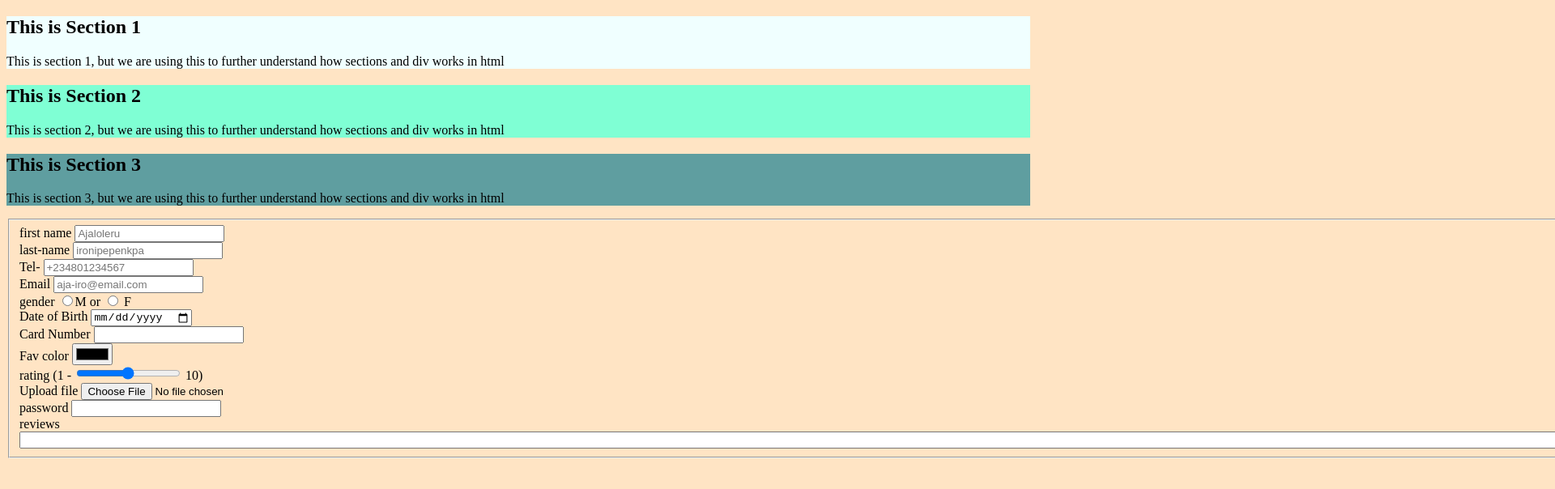
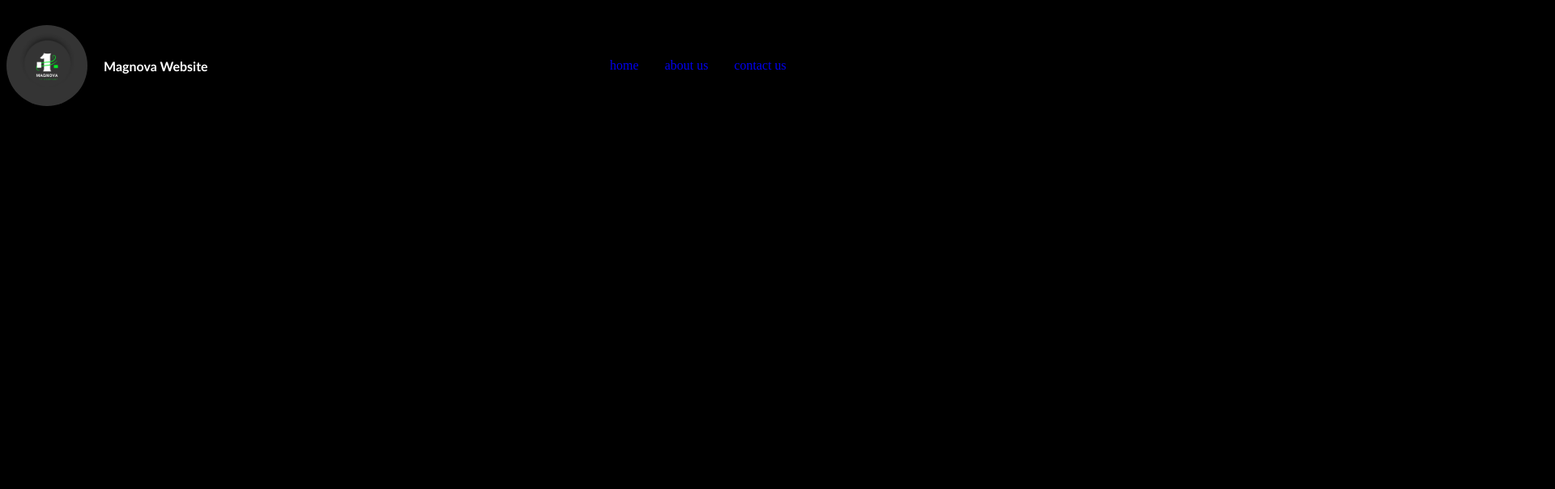
Before and after one commit to 1MAGNOVA/MTA-Frontend_class, a plain HTML site: page index.html in a window 1280 px wide. Shown: the top 604 px of the page at 81% size, 1920 px wide, since content can reach past the window. Drawn offline with Linux system fonts and the light colour scheme.

Commit message:
html and css

```diff
--- a/index.html
+++ b/index.html
@@ -3,78 +3,35 @@
 <head>
     <meta charset="UTF-8">
     <meta name="viewport" content="width=device-width, initial-scale=1.0">
-    <link rel="1magnova icon" href="/media/images/favicon.ico" sizes="512 x 512" type="image/x-icon">
     <link rel="stylesheet" href="style.css">
-    <title>Our New Website</title>
+    <title>Our website</title>
 </head>
-<body style="background-color: bisque;">
-    <section style="background-color: azure;">
-        <h1>This is Section 1</h1>
-        <p>This is section 1, but we are using this to further understand how sections and div works in html</p>
-    </section>
+<body>
+    <div class="head">
+        <h1 class="logo">
+            <img src="/MTA-Frontend_class/media/images/1magnova .png" alt="magnova" class="logo">
+            <p id="logo-text">Magnova Website</p>
+        </h1>
+        <div class="nav-bar">
+            <ol class="nav-bar">
+                <li><a href="index.html">home</a></li>
+                <li><a href="#about.html">about us</a></li>
+                <li><a href="contact.html">contact us</a></li>
+            </ol>
+        </div>
+    </div>
 
-    <section style="background-color: aquamarine;">
-                <h1>This is Section 2</h1>
-                <p>This is section 2, but we are using this to further understand how sections and div works in html</p>
-
-    </section>
-    <section style="background-color: cadetblue;">
-                <h1>This is Section 3</h1>
-        <p>This is section 3, but we are using this to further understand how sections and div works in html</p>
+    <section class="home">
 
     </section>
 
-    <fieldset>
-        <label for="contact-name"> first name
-            <input type="text" for="name" name="name" placeholder="Ajaloleru">
-        </label>
-        <br>
-        <label for="last-name">last-name
-            <input type="text" for="name" name="last-name" placeholder="ironipepenkpa" >
-        </label>
-        <br>
-        <label for="tel">Tel-
-            <input type="tel" placeholder="+234801234567">
-        </label>
-        <br>
-        <label for="email">Email
-            <input type="email" placeholder="aja-iro@email.com">
-        </label>
-        <br>
-        <label for="gender">gender
-            <input type="radio" name="gender" for="gender">M or
-            <input type="radio" name="gender" for="gender"> F
-        </label>
-        <br>
-        <label for="d.o.b">Date of Birth
-        <input type="date" name="d.o.b" >
-        </label>
-        <br>
-        <label for="card">Card Number
-            <input type="number" name="card number" >
-        </label>
-        <br>
-        <label for="color">Fav color
-            <input type="color" name="color" >
-        </label>
-        <br>
-        <label for="rating">rating (1 -
-            <input type="range" name="rating" >
-            10)
-        </label>
-        <br>
-        <label for="file">Upload file
-            <input type="file" name="media" >
-        </label>
-        <br>
-        <label for="password">password
-            <input type="password" name="password" >
-        </label>
-        <br>
-        <label for="review">reviews
-            <input type="text" name="reviews" size="400x400">
-        </label>
-    </fieldset>
+    <section class="about">
+
+    </section>
+
+    <section class="contact">
+
+    </section>
 
 
 </body>
--- a/style.css
+++ b/style.css
@@ -0,0 +1,38 @@
+*{
+    background-color: black;
+}
+p#logo-text{
+    color: white;
+    align-self: center;
+    text-align: right;
+    margin-left: 20px;
+    font-size: medium;
+    font-family: 'Gill Sans', 'Gill Sans MT', 'Trebuchet MS', sans-serif;
+}
+img.logo{
+    height: 100px;
+    width: 100px;
+    border-radius: 50%;
+}
+h1.logo{
+    display: flex;
+    flex-direction: row;
+
+}
+.head{
+    display: flex;
+    flex-direction: row;
+    margin-top: 10px;
+    margin-bottom: 10px;
+}
+.nav-bar{
+    display: flex;
+    flex-direction: row;
+    gap: 2rem;
+    align-self: center;
+    margin-left: 30%;
+    white-space: nowrap;
+}
+ ol.nav-bar > li > a{
+    text-decoration:none ;
+}
```
Also changed, not shown: about.html (added), contact.html (added).
